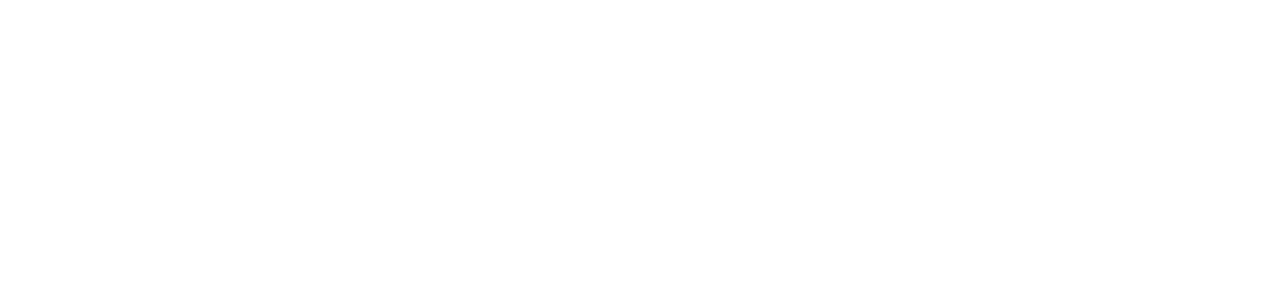
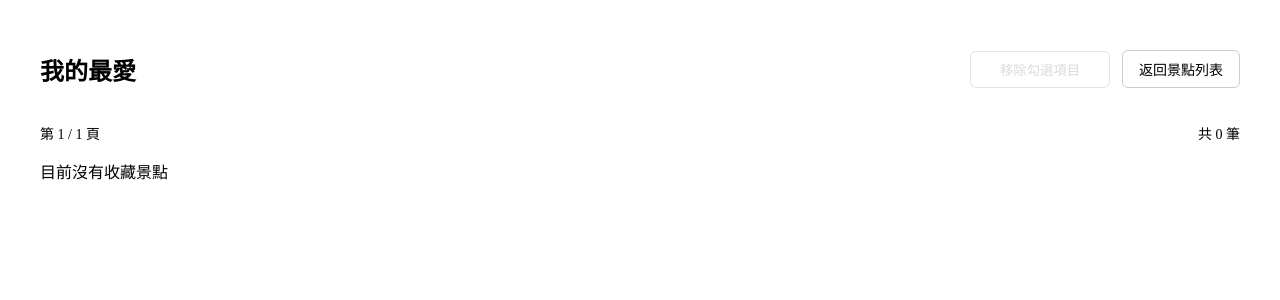
Before and after one commit to orangejan/taipei-travel-angular, an Angular app: page /favorites in a window 1280 px wide. Before the commit this address led to /. Shown: the top 300 px of the page. Built offline with nearby package versions, Linux system fonts and the light colour scheme.

Commit message:
feat: 新增我的最愛頁面與分頁功能

```diff
--- a/src/app/app.routes.ts
+++ b/src/app/app.routes.ts
@@ -1,7 +1,9 @@
 import { Routes } from '@angular/router';
 import { SpotsPageComponent } from './pages/spots-page/spots-page.component';
+import { FavoritesPageComponent } from './pages/favorites-page/favorites-page.component';
 
 export const routes: Routes = [
   { path: '', redirectTo: 'spots', pathMatch: 'full' },
   { path: 'spots', component: SpotsPageComponent },
+  { path: 'favorites', component: FavoritesPageComponent }
 ];
--- a/src/app/pages/favorites-page/favorites-page.component.html
+++ b/src/app/pages/favorites-page/favorites-page.component.html
@@ -1 +1,46 @@
-<p>favorites-page works!</p>
+<div class="page">
+  <div class="toolbar">
+    <h2>我的最愛</h2>
+    <div class="toolbar__actions">
+      <button (click)="removeSelected()" [disabled]="selectedIds.length === 0">
+        移除勾選項目
+      </button>
+      <a routerLink="/spots" class="back-link">返回景點列表</a>
+    </div>
+  </div>
+  <div class="page-info">
+    <span>第 {{ currentPage }} / {{ totalPages || 1 }} 頁</span>
+    <span>共 {{ total }} 筆</span>
+  </div>
+  <p *ngIf="favorites.length === 0">目前沒有收藏景點</p>
+  <div class="card-list" *ngIf="pagedFavorites.length > 0">
+    <div class="card" *ngFor="let spot of pagedFavorites">
+      <div class="card__top">
+        <label>
+          <input type="checkbox" #favoritesCheckbox [checked]="selectedIds.includes(spot.id)"
+            (change)="onCheck(spot.id, favoritesCheckbox.checked)" />
+        </label>
+      </div>
+      <img *ngIf="spot.images && spot.images.length > 0" [src]="spot.images[0].src" [alt]="spot.name"
+        class="card__image" />
+      <div class="card__content">
+        <h3>{{ spot.name }}</h3>
+        <p>{{ spot.introduction || '無介紹資料' }}</p>
+        <p>電話：{{ spot.tel || '無' }}</p>
+        <p>地址：{{ spot.address || '無' }}</p>
+        <div class="category-list" *ngIf="spot.category.length">
+          <span *ngFor="let category of spot.category">
+            {{ category.name }}
+          </span>
+        </div>
+      </div>
+    </div>
+  </div>
+  <div class="pagination" *ngIf="favorites.length > 0">
+    <button (click)="prevPage()" [disabled]="currentPage === 1">上一頁</button>
+    <span>第 {{ currentPage }} 頁</span>
+    <button (click)="nextPage()" [disabled]="currentPage >= totalPages">
+      下一頁
+    </button>
+  </div>
+</div>
--- a/src/app/pages/favorites-page/favorites-page.component.scss
+++ b/src/app/pages/favorites-page/favorites-page.component.scss
@@ -0,0 +1,176 @@
+:host {
+  display: block;
+  padding: 24px;
+}
+
+.page {
+  max-width: 1200px;
+  margin: 0 auto;
+}
+
+.toolbar {
+  display: flex;
+  justify-content: space-between;
+  align-items: center;
+  gap: 12px;
+  margin-bottom: 16px;
+
+  &__actions {
+    display: flex;
+    align-items: center;
+    gap: 12px;
+  }
+
+  button {
+    min-width: 140px;
+    padding: 8px 16px;
+    border: 1px solid #ccc;
+    border-radius: 6px;
+    background: #fff;
+    cursor: pointer;
+
+    &:disabled {
+      opacity: 0.5;
+      cursor: not-allowed;
+    }
+  }
+}
+
+.back-link {
+  display: inline-block;
+  padding: 8px 16px;
+  border: 1px solid #ccc;
+  border-radius: 6px;
+  color: inherit;
+  text-decoration: none;
+  background: #fff;
+  font-size: 14px;
+}
+
+.page-info {
+  display: flex;
+  justify-content: space-between;
+  margin-bottom: 16px;
+  font-size: 14px;
+}
+
+.card-list {
+  display: grid;
+  grid-template-columns: repeat(3, 1fr);
+  gap: 16px;
+}
+
+.card {
+  border: 1px solid #ddd;
+  border-radius: 8px;
+  overflow: hidden;
+  background: #fff;
+
+  &__top {
+    display: flex;
+    justify-content: space-between;
+    align-items: center;
+    padding: 12px 16px;
+    border-bottom: 1px solid #eee;
+  }
+
+  &__image {
+    width: 100%;
+    height: 200px;
+    object-fit: cover;
+    display: block;
+  }
+
+  &__content {
+    padding: 16px;
+
+    h3 {
+      margin: 0 0 12px;
+      font-size: 20px;
+    }
+
+    p {
+      margin: 0 0 8px;
+      line-height: 1.5;
+    }
+  }
+}
+
+.category-list {
+  display: flex;
+  flex-wrap: wrap;
+  gap: 8px;
+  margin-top: 12px;
+
+  span {
+    padding: 4px 8px;
+    border-radius: 999px;
+    background: #f2f2f2;
+    font-size: 12px;
+  }
+}
+
+.pagination {
+  display: flex;
+  justify-content: center;
+  align-items: center;
+  gap: 12px;
+  margin-top: 24px;
+
+  button {
+    min-width: 100px;
+    padding: 8px 16px;
+    border: 1px solid #ccc;
+    border-radius: 6px;
+    background: #fff;
+    cursor: pointer;
+
+    &:disabled {
+      opacity: 0.5;
+      cursor: not-allowed;
+    }
+  }
+}
+
+@media (max-width: 992px) {
+  .card-list {
+    grid-template-columns: repeat(2, 1fr);
+  }
+}
+
+@media (max-width: 576px) {
+  :host {
+    padding: 16px;
+  }
+
+  .toolbar {
+    flex-direction: column;
+    align-items: stretch;
+
+    &__actions {
+      flex-direction: column;
+      align-items: stretch;
+    }
+  }
+
+  .page-info {
+    flex-direction: column;
+    gap: 8px;
+  }
+
+  .card-list {
+    grid-template-columns: 1fr;
+  }
+
+  .pagination {
+    flex-direction: column;
+
+    button {
+      width: 100%;
+    }
+  }
+
+  .back-link {
+    text-align: center;
+  }
+}
--- a/src/app/pages/favorites-page/favorites-page.component.ts
+++ b/src/app/pages/favorites-page/favorites-page.component.ts
@@ -1,11 +1,99 @@
-import { Component } from '@angular/core';
+import { CommonModule } from '@angular/common';
+import { Component, OnInit } from '@angular/core';
+import { ReactiveFormsModule } from '@angular/forms';
+import { FavoriteService } from '../../services/favorite.service';
+import { Spot } from '../../models/spot';
+import { RouterLink } from '@angular/router';
 
 @Component({
   selector: 'app-favorites-page',
-  imports: [],
+  standalone: true,
+  imports: [CommonModule, ReactiveFormsModule, RouterLink],
   templateUrl: './favorites-page.component.html',
   styleUrl: './favorites-page.component.scss'
 })
-export class FavoritesPageComponent {
 
+export class FavoritesPageComponent implements OnInit {
+  favorites: Spot[] = [];
+  pagedFavorites: Spot[] = [];
+  selectedIds: number[] = [];
+
+  currentPage = 1;
+  pageSize = 10;
+  total = 0;
+  totalPages = 0;
+
+  constructor(private favoriteService: FavoriteService) { }
+
+  ngOnInit(): void {
+    this.loadFavorites();
+  }
+
+  loadFavorites(): void {
+    this.favorites = this.favoriteService.getFavorites();
+    this.total = this.favorites.length;
+    this.totalPages = Math.ceil(this.total / this.pageSize) || 1;
+
+    if (this.currentPage > this.totalPages) {
+      this.currentPage = this.totalPages;
+    }
+
+    this.updatePagedFavorites();
+  }
+
+  // 根據目前頁數切出顯示資料
+  updatePagedFavorites(): void {
+    // 換頁或資料更新時都清空勾選
+    this.selectedIds = [];
+    if (!this.favorites.length) {
+      this.pagedFavorites = [];
+      return;
+    }
+
+    const startIndex = (this.currentPage - 1) * this.pageSize;
+    const endIndex = startIndex + this.pageSize;
+    this.pagedFavorites = this.favorites.slice(startIndex, endIndex);
+  }
+
+  onCheck(id: number, checked: boolean): void {
+    if (checked) {
+      if (!this.selectedIds.includes(id)) {
+        this.selectedIds.push(id);
+      }
+      return;
+    }
+
+    this.selectedIds = this.selectedIds.filter((item) => item !== id);
+  }
+
+  removeSelected(): void {
+    if (!this.selectedIds.length) {
+      return;
+    }
+
+    this.favoriteService.removeFavorites(this.selectedIds);
+    this.loadFavorites();
+    this.selectedIds = [];
+    alert('已成功移除我的最愛');
+  }
+
+  prevPage(): void {
+    if (this.currentPage <= 1) {
+      return;
+    }
+
+    this.currentPage--;
+    this.updatePagedFavorites();
+    window.scrollTo(0, 0);
+  }
+
+  nextPage(): void {
+    if (this.currentPage >= this.totalPages) {
+      return;
+    }
+
+    this.currentPage++;
+    this.updatePagedFavorites();
+    window.scrollTo(0, 0);
+  }
 }
--- a/src/app/pages/spots-page/spots-page.component.html
+++ b/src/app/pages/spots-page/spots-page.component.html
@@ -11,6 +11,7 @@
       <button (click)="addToFavorites()" [disabled]="selectedIds.length === 0">
         加入我的最愛
       </button>
+      <a routerLink="/favorites" class="favorites-link">查看我的最愛</a>
     </div>
   </div>
   <div class="page-info">
--- a/src/app/pages/spots-page/spots-page.component.scss
+++ b/src/app/pages/spots-page/spots-page.component.scss
@@ -41,6 +41,17 @@
       cursor: not-allowed;
     }
   }
+}
+
+.favorites-link {
+  display: inline-block;
+  padding: 8px 16px;
+  border: 1px solid #ccc;
+  border-radius: 6px;
+  color: inherit;
+  text-decoration: none;
+  background: #fff;
+  font-size: 14px;
 }
 
 .page-info {
--- a/src/app/pages/spots-page/spots-page.component.ts
+++ b/src/app/pages/spots-page/spots-page.component.ts
@@ -1,6 +1,7 @@
 import { Component, OnInit } from '@angular/core';
 import { CommonModule } from '@angular/common';
 import { FormsModule } from '@angular/forms';
+import { RouterLink } from '@angular/router';
 import { TravelApiService } from '../../services/travel-api.service';
 import { FavoriteService } from '../../services/favorite.service';
 import { Spot, Category } from '../../models/spot';
@@ -9,7 +10,7 @@
 @Component({
   selector: 'app-spots-page',
   standalone: true,
-  imports: [CommonModule, FormsModule],
+  imports: [CommonModule, FormsModule, RouterLink],
   templateUrl: './spots-page.component.html',
   styleUrl: './spots-page.component.scss'
 })
```
